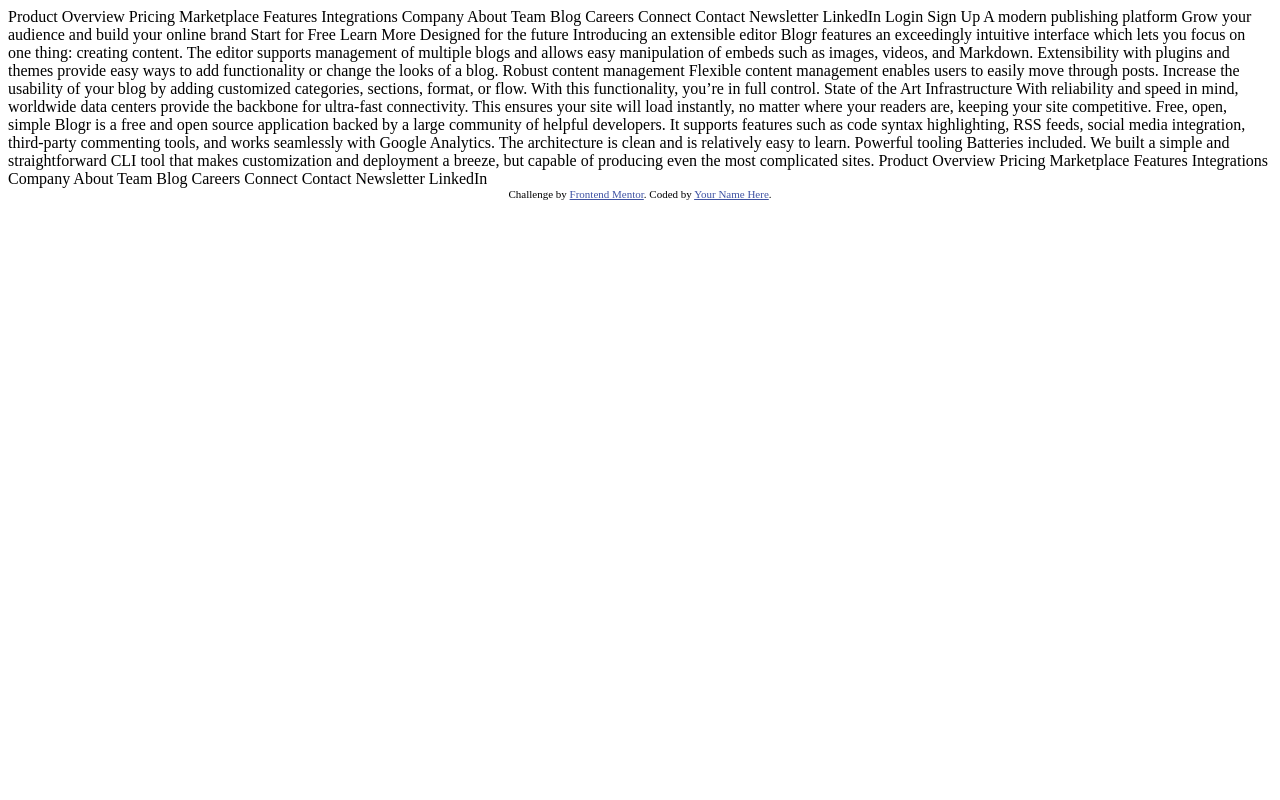
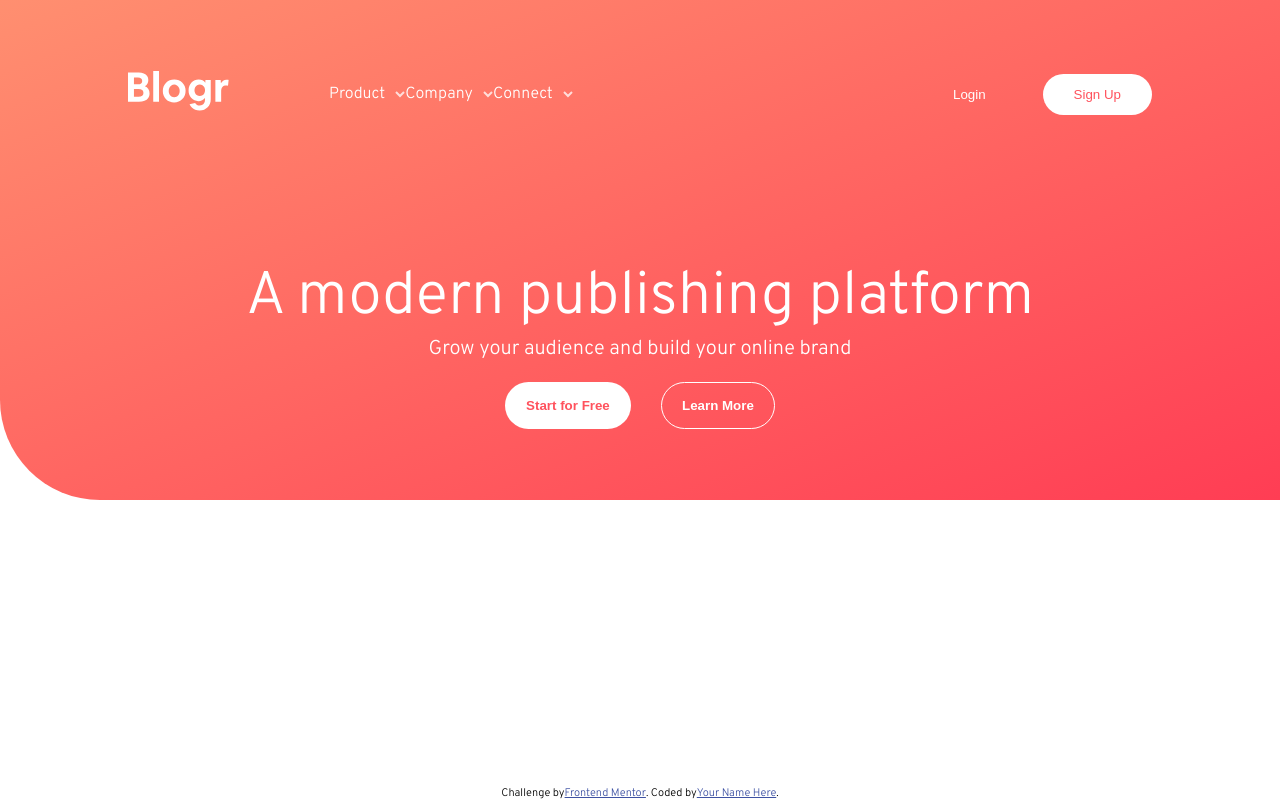
Before and after one commit to natarajchakraborty/blogr-landing-page, a website: page index.html in a window 1280 px wide. Drawn offline with Linux system fonts and the light colour scheme.

Commit message:
partial header

```diff
--- a/index.html
+++ b/index.html
@@ -7,6 +7,10 @@
   <link rel="icon" type="image/png" sizes="32x32" href="./images/favicon-32x32.png">
 
   <title>Frontend Mentor | [Blogr]</title>
+  <link rel="preconnect" href="https://fonts.googleapis.com">
+  <link rel="preconnect" href="https://fonts.gstatic.com" crossorigin>
+  <link href="https://fonts.googleapis.com/css2?family=Overpass:wght@300;600&family=Ubuntu:wght@400;500;700&display=swap" rel="stylesheet">
+  <link rel="stylesheet" href="./src/style.css">
 
   <!-- Feel free to remove these styles or customise in your own stylesheet 👍 -->
   <style>
@@ -15,36 +19,84 @@
   </style>
 </head>
 <body>
+    <header>
+      <div class="main">
+        <div class="main__nav">
+          <div class="main__logo">
+            <img src="./images/logo.svg" alt="logo">
+          </div>
+          <nav>
+            <ul>
+              <li class="main__nav--item">
+                <div class="main__nav--itemrow">
                     Product
+                  <div class="arrow">
+                    <img src="./images/icon-arrow-light.svg" alt="arrow">
+                  </div>
+                </div>
+                <div class="main__nav--itemcontent">
+                  <ul class="submenu">
+                    <li class="submenu__item">Overview</li>
+                    <li class="submenu__item">Pricing</li>
+                    <li class="submenu__item">Marketplace</li>
+                    <li class="submenu__item">Features</li>
+                    <li class="submenu__item">Integrations</li>
+                  </ul>
+                </div>
+              </li>
+              <li class="main__nav--item">
+                <div class="main__nav--itemrow">
+                  Company
+                  <div class="arrow">
+                    <img src="./images/icon-arrow-light.svg" alt="arrow">
+                  </div>
+                </div>
+                <div class="main__nav--itemcontent">
+                  <ul class="submenu">
+                    <li class="submenu__item">Overview</li>
+                    <li class="submenu__item">Pricing</li>
+                    <li class="submenu__item">Marketplace</li>
+                    <li class="submenu__item">Features</li>
+                    <li class="submenu__item">Integrations</li>
+                  </ul>
+                </div>
+              </li>
+              <li class="main__nav--item">
+                <div class="main__nav--itemrow">
+                  Connect
+                  <div class="arrow">
+                    <img src="./images/icon-arrow-light.svg" alt="arrow">
+                  </div>
+                </div>
+                <div class="main__nav--itemcontent">
+                  <ul class="submenu">
+                    <li class="submenu__item">Overview</li>
+                    <li class="submenu__item">Pricing</li>
+                    <li class="submenu__item">Marketplace</li>
+                    <li class="submenu__item">Features</li>
+                    <li class="submenu__item">Integrations</li>
+                  </ul>
+                </div>
+              </li>
+            </ul>
+          </nav>
+        </div>
+        <div class="main__buttons">
+          <button class="main__buttons--login">Login</button>
+          <button class="main__buttons--signup">Sign Up</button>
+        </div>
+      </div>
+      <div class="body">
+        <h1 class="body__headline">A modern publishing platform</h1>
+        <h4 class="body__subtitle">Grow your audience and build your online brand</h4>
+        <div class="body__buttons">
+          <button class="body__buttons--start">Start for Free</button>
+          <button class="body__buttons--learn">Learn More</button>
+        </div>
+      </div>
+    </header>
 
-  Overview
-  Pricing
-  Marketplace
-  Features
-  Integrations
-
-  Company
-
-  About
-  Team
-  Blog
-  Careers
-
-  Connect
-
-  Contact
-  Newsletter
-  LinkedIn
-
-  Login
-  Sign Up
-
-  A modern publishing platform
-  Grow your audience and build your online brand
-
-  Start for Free
-  Learn More
-
+    <div style="display: none;">
       Designed for the future
 
       Introducing an extensible editor
@@ -90,6 +142,7 @@
       Contact
       Newsletter
       LinkedIn
+    </div>
 
   <div class="attribution">
     Challenge by <a href="https://www.frontendmentor.io?ref=challenge" target="_blank">Frontend Mentor</a>.
--- /dev/null
+++ b/src/_config.scss
@@ -0,0 +1,29 @@
+$mobile: 375px;
+$desktop: 1440px;
+
+$basefontsize: 16px;
+
+$basefont1: Overpass;
+$basefont2: Ubuntu;
+
+$light-red: hsl(356, 100%, 66%);
+$very-light-red: hsl(355, 100%, 74%);
+$very-dark-blue: hsl(208, 49%, 24%);
+
+$white: hsl(0, 0%, 100%);
+$grayish-blue: hsl(240, 2%, 79%);
+$very-dark-grayish-blue: hsl(207, 13%, 34%);
+$very-dark-black-blue: hsl(240, 10%, 16%);
+
+$gradient-stop1-very-light-red: hsl(13, 100%, 72%);
+$gradient-stop1-light-red: hsl(353, 100%, 62%);
+
+
+$gradient-stop2-very-dark-gray-blue: hsl(237, 17%, 21%);
+$gradient-stop2-very-dark-desaturated-blue: hsl(237, 23%, 32%);
+
+* {
+    box-sizing: border-box;
+    margin: 0;
+    padding: 0;
+}
--- /dev/null
+++ b/src/style.scss
@@ -0,0 +1,194 @@
+@import 'config';
+
+body {
+    font-family: $basefont1;
+    font-size: $basefontsize;
+    width: 100vw;
+    height: 100vh;
+}
+
+header {
+    position: fixed;
+    top: 0;
+    left: 0;
+    width: 100vw;
+    height: 500px;
+    display: flex;
+    flex-direction: column;
+    justify-content: space-around;
+    align-items: center;
+    border-bottom-left-radius: 100px;
+    background-image: linear-gradient(to bottom right, $gradient-stop1-very-light-red, $gradient-stop1-light-red);
+    font-family: $basefont1;
+    color: $white;
+
+    .main {
+        display: flex;
+        flex-direction: row;
+        justify-content: space-between;
+        align-items: center;
+        width: 80vw;
+        font-weight: 500;
+
+        &__nav {
+            display: flex;
+            flex-direction: row;
+            justify-content: flex-start;
+            align-items: center;
+            width: 60vw;
+
+            nav > ul {
+                display: flex;
+                flex-direction: row;
+                justify-content: space-between;
+                align-items: center;
+                width: 30vw;
+                padding: 0 100px;
+
+
+                li {
+                    list-style: none;
+
+                    .main__nav--itemrow {
+                        display: flex;
+                        flex-direction: row;
+                        justify-content: space-between;
+                        align-items: center;
+
+                        .arrow{
+                            margin-left: 10px;
+                        }
+                    }
+                    .main__nav--itemcontent {
+                        display: none;
+                    }
+                }
+            }
+        }
+
+        &__buttons {
+            display: flex;
+            flex-direction: row;
+            justify-content: space-between;
+            align-items: center;
+            width: 250px;
+
+            &--login{
+                padding: 12px 50px;
+                border-radius: 25px;
+                background-color: transparent;
+                color: $white;
+                border: none;
+                outline: none;
+                border: 1px solid transparent;
+                font-weight: 500;
+
+
+                &:hover {
+                    background-color: $very-light-red;
+                    box-shadow: 7px 5px 19px 0px  $light-red;
+                    color: $light-red;
+                    outline: none;
+                    border: none;
+                    cursor: pointer;
+                }
+            }
+
+            &--signup{
+                padding: 12px 30px;
+                border-radius: 25px;
+                background-color: $white;
+                color: $light-red;
+                border: none;
+                outline: none;
+                border: 1px solid transparent;
+                font-weight: 500;
+
+                &:hover {
+                    background-color: $very-light-red;
+                    box-shadow: 7px 5px 19px 0px  $light-red;
+                    color: $white;
+                    outline: none;
+                    border: none;
+                    cursor: pointer;
+                }
+            }
+        }
+    }
+
+    .body {
+        display: flex;
+        flex-direction: column;
+        justify-content: center;
+        align-items: center;
+
+        &__buttons {
+            display: flex;
+            flex-direction: row;
+            justify-content: space-around;
+            align-items: center;
+            width: 300px;
+            margin-top: 20px;
+
+            &--start {
+                padding: 15px 20px;
+                border-radius: 25px;
+                background-color: $white;
+                color: $light-red;
+                font-weight: 700;
+                border: none;
+                outline: none;
+                border: 1px solid transparent;
+
+                &:hover {
+                    background-color: $very-light-red;
+                    box-shadow: 7px 5px 19px 0px  $light-red;
+                    color: $white;
+                    outline: none;
+                    border: none;
+                    cursor: pointer;
+                }
+            }
+
+            &--learn {
+                padding: 15px 20px;
+                border-radius: 25px;
+                background-color: transparent;
+                color: $white;
+                font-weight: 700;
+                border: none;
+                outline: none;
+                border: 1px solid $white;
+
+                &:hover {
+                    background-color: white;
+                    box-shadow: 7px 5px 19px 0px  $light-red;
+                    color: $light-red;
+                    outline: none;
+                    border: 1px solid transparent;
+                    cursor: pointer;
+                }
+            }
+        }
+
+        &__headline {
+            font-size: 60px;
+            font-weight: 500;
+        }
+
+        &__subtitle {
+            font-size: 20px;
+            font-weight: 100;
+        }
+    }
+}
+
+.attribution {
+    position: fixed;
+    bottom: 0;
+    display: flex;
+    flex-direction: row;
+    justify-content: center;
+    align-items: center;
+    width: 100%;
+}
```
Also changed, not shown: package.json (added, +20 -0 lines), src/style.css (added), 1 other file. Lines whose indentation alone changed are shown as unchanged.
